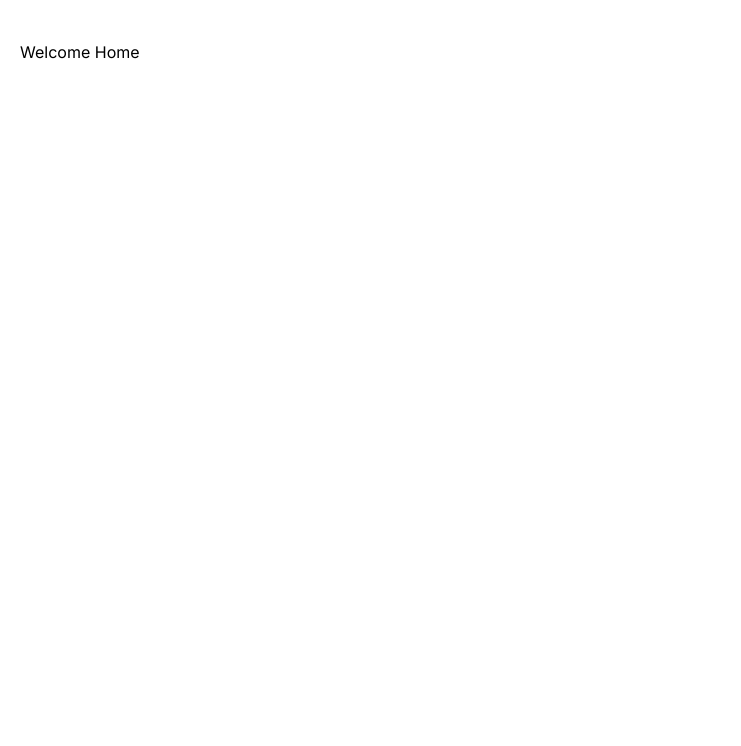
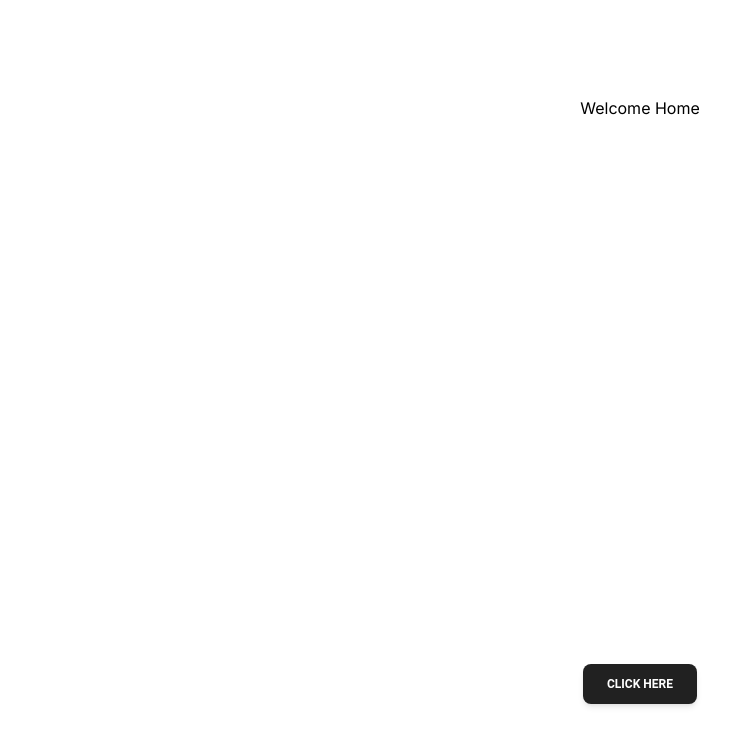
Before and after one commit to affsanu/sanu, a Next.js app: page / in a window 1280 px wide. Shown: the top 746 px of the page, without its empty margins (0-741 px from the left). Built offline with nearby package versions, Linux system fonts and the light colour scheme.

Commit message:
Material

```diff
--- /dev/null
+++ b/app/components/Material.jsx
@@ -0,0 +1,5 @@
+"use client";
+
+import { ThemeProvider, Button } from "@material-tailwind/react";
+
+export { ThemeProvider, Button };
--- a/app/layout.jsx
+++ b/app/layout.jsx
@@ -1,6 +1,6 @@
 import './globals.css'
 import { Inter } from 'next/font/google'
-
+import { ThemeProvider } from './components/Material';
 const inter = Inter({ subsets: ['latin'] })
 
 export const metadata = {
@@ -11,7 +11,11 @@ export const metadata = {
 export default function RootLayout({ children }) {
   return (
     <html lang="en">
-      <body className={inter.className}>{children}</body>
+      <body className={inter.className}>
+        <ThemeProvider>
+          {children}
+        </ThemeProvider>
+      </body>
     </html>
   )
 }
--- a/app/page.jsx
+++ b/app/page.jsx
@@ -1,9 +1,10 @@
-import Image from 'next/image'
+import { Button } from './components/Material';
 
 export default function Home() {
   return (
-    <main className="prose w-full py-10 px-5 mx-auto">
+    <main className="flex min-h-screen flex-col items-center justify-between p-24">
       <h1>Welcome Home</h1>
+      <Button>Click Here</Button>
     </main>
   )
 }
--- a/package.json
+++ b/package.json
@@ -9,9 +9,13 @@
     "lint": "next lint"
   },
   "dependencies": {
+    "@material-tailwind/react": "^2.0.1",
     "autoprefixer": "10.4.14",
+    "bcryptjs": "^2.4.3",
     "eslint": "8.40.0",
     "eslint-config-next": "13.4.3",
+    "jsonwebtoken": "^9.0.0",
+    "mongoose": "^7.1.2",
     "next": "13.4.3",
     "postcss": "8.4.23",
     "react": "18.2.0",
--- a/tailwind.config.js
+++ b/tailwind.config.js
@@ -1,5 +1,7 @@
 /** @type {import('tailwindcss').Config} */
-module.exports = {
+const withMT = require("@material-tailwind/react/utils/withMT");
+
+module.exports = withMT({
   content: [
     './pages/**/*.{js,ts,jsx,tsx,mdx}',
     './components/**/*.{js,ts,jsx,tsx,mdx}',
@@ -15,4 +17,4 @@ module.exports = {
     },
   },
   plugins: [],
-}
+})
```
Also changed, not shown: 1 other file (tests, documents, lock files or other folders).
